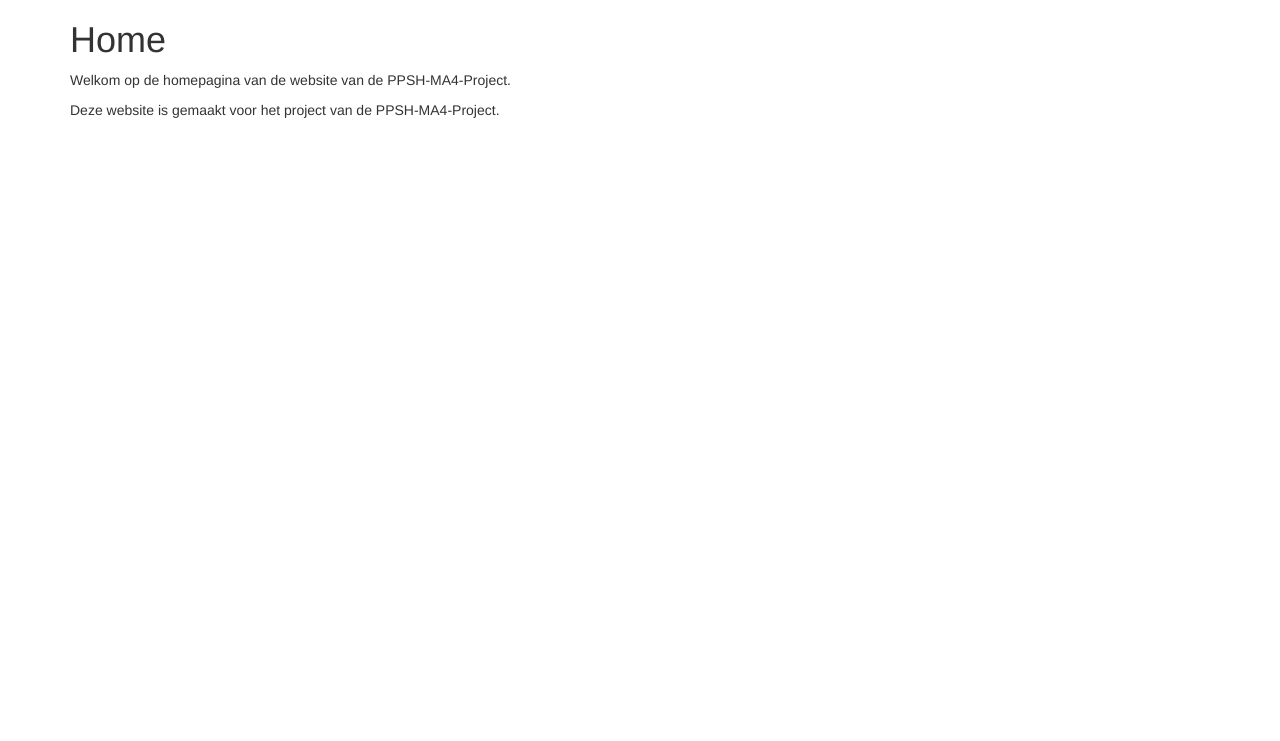
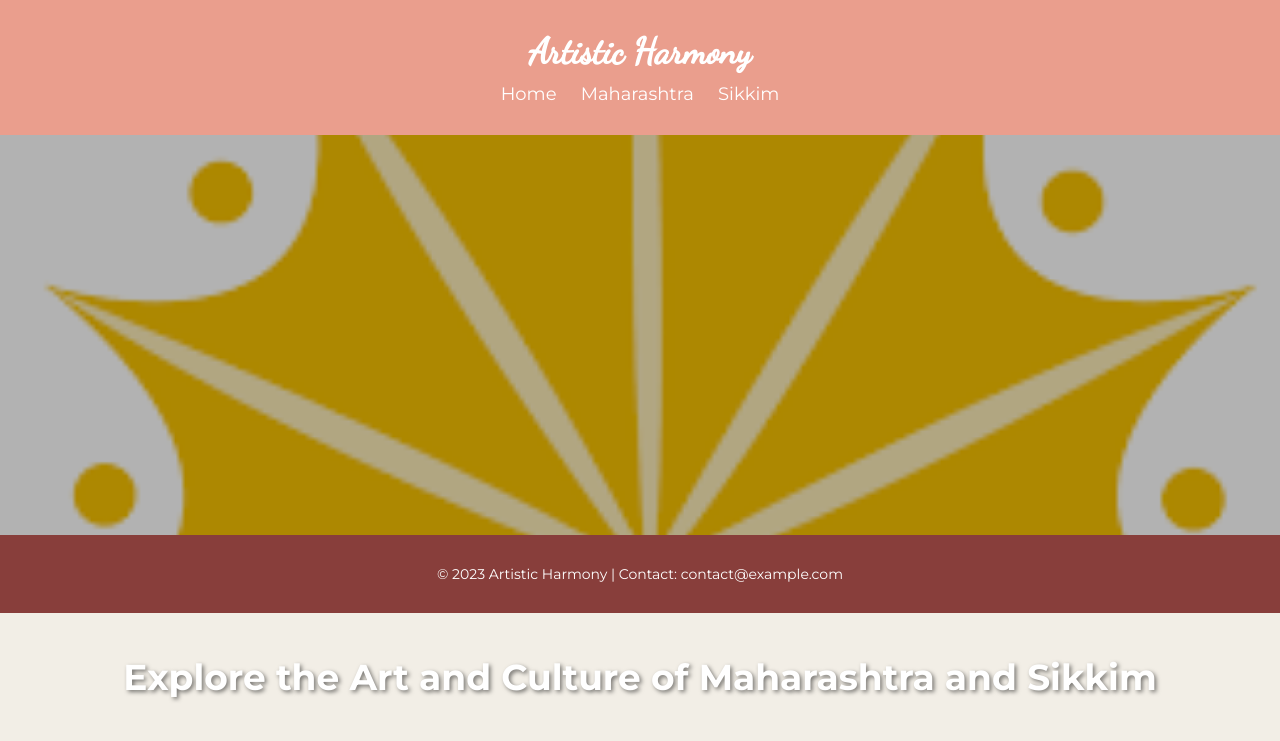
Before and after one commit to 1nv1sibl3/PPSH-MA4-Project, a Flask app: page / in a window 1280 px wide. Shown: the top 741 px of the page. Run offline with Flask 3, Linux system fonts and the light colour scheme; some libraries are stand-ins or nearby versions.

Commit message:
template 1

```diff
--- a/main.py
+++ b/main.py
@@ -7,8 +7,8 @@ from flask import *
 app = Flask("Art-Integration-MA4")
 
 # Define path ways
-app.static_folder = "./static/"
-app.template_folder = "./templates/"
+app.static_folder = "./static"
+app.template_folder = "./templates"
 
 # Routes
 @app.route("/")
@@ -18,7 +18,7 @@ def home():
 
 # Run webserver
 def run_webserver():
-    app.run(debug=True, port=5002)
+    app.run(debug=True, port=5004)
 
 if __name__ == "__main__":
     run_webserver()
--- a/static/css/home.css
+++ b/static/css/home.css
@@ -0,0 +1,107 @@
+/* Reset some default styles for consistency */
+body, h1, h2, h3, p, ul, li {
+    margin: 0;
+    padding: 0;
+}
+
+body {
+    font-family: "Montserrat", sans-serif;
+    background-color: #f2eee6; /* Warm cream background */
+}
+
+.container {
+    max-width: 1200px;
+    margin: 0 auto;
+    padding: 20px;
+}
+
+header {
+    background-color: #ea9e8d; /* Soft coral header background */
+    color: white;
+    padding: 10px 0;
+}
+
+header h1 {
+    font-family: "Dancing Script", cursive;
+    font-size: 36px;
+    text-align: center;
+    margin-bottom: 10px;
+}
+
+nav {
+    text-align: center;
+}
+
+nav ul {
+    list-style: none;
+    margin: 0;
+    padding: 0;
+}
+
+nav ul li {
+    display: inline-block;
+    margin-right: 20px;
+}
+
+nav ul li:last-child {
+    margin-right: 0;
+}
+
+nav ul li a {
+    color: white;
+    text-decoration: none;
+    font-size: 18px;
+    transition: color 0.3s;
+}
+
+nav ul li a:hover {
+    color: #eb6b5d; /* Light coral accent color on hover */
+}
+
+.hero {
+    position: relative;
+    height: 400px;
+    color: white;
+    text-align: center;
+    background-position: center;
+    background-size: cover;
+    background-color: #ea9e8d; /* Soft coral hero background */
+}
+
+.hero h2 {
+    font-size: 36px;
+    font-weight: bold;
+    padding-top: 100px;
+    text-shadow: 2px 2px 4px rgba(0, 0, 0, 0.5);
+}
+
+.overlay {
+    position: absolute;
+    top: 0;
+    left: 0;
+    width: 100%;
+    height: 100%;
+    background-color: rgba(0, 0, 0, 0.3); /* Slightly darker overlay for hero */
+}
+
+.carousel {
+    display: flex;
+    transition: transform 0.5s ease-in-out;
+}
+
+.carousel img {
+    width: 100%;
+    height: 400px;
+    object-fit: cover;
+}
+
+footer {
+    background-color: #883e3b; /* Rich maroon footer background */
+    color: white;
+    text-align: center;
+    padding: 10px 0;
+}
+
+footer p {
+    font-size: 14px;
+}
--- a/templates/home.html
+++ b/templates/home.html
@@ -1,23 +1,80 @@
 <!DOCTYPE html>
 <html lang="en">
+
 <head>
     <meta charset="UTF-8">
-    <title>Home</title>
-    <!-- Bootstrap -->
-    <link rel="stylesheet" href="https://maxcdn.bootstrapcdn.com/bootstrap/3.3.7/css/bootstrap.min.css">
-    <!-- Custom CSS -->
-    <link rel="stylesheet" type="text/css" href="{{ url_for('static', filename='/css/home.css') }}">
+    <meta name="viewport" content="width=device-width, initial-scale=1.0">
+    <title>Artistic Harmony - Maharashtra & Sikkim</title>
+    <!-- Link to your CSS file -->
+    <link rel="stylesheet" type="text/css" href="{{ url_for('static', filename='css/home.css') }}">
+    <!-- Fonts from Google Fonts -->
+    <link href="https://fonts.googleapis.com/css2?family=Dancing+Script:wght@500&family=Montserrat:wght@400;700&display=swap" rel="stylesheet">
 </head>
+
 <body>
-    <div class="container">
-        <div class="row">
-            <div class="col-xs-12">
-                <h1>Home</h1>
-                <p>Welkom op de homepagina van de website van de PPSH-MA4-Project.</p>
-                <p>Deze website is gemaakt voor het project van de PPSH-MA4-Project.</p>
+    <!-- Header -->
+    <header>
+        <div class="container">
+            <h1>Artistic Harmony</h1>
+            <nav>
+                <ul>
+                    <li><a href="#">Home</a></li>
+                    <li><a href="#">Maharashtra</a></li>
+                    <li><a href="#">Sikkim</a></li>
+                </ul>
+            </nav>
+        </div>
+    </header>
 
-            </div>
+    <!-- Hero Section -->
+    <section class="hero">
+        <div class="carousel">
+            <!-- Add carousel images here with appropriate image sources -->
+            <img src="{{ url_for('static', filename='images/school_logo_latest.png') }}" alt="Carousel Image 1">
+            <img src="{{ url_for('static', filename='images/school_logo_old_name.jpg') }}" alt="Carousel Image 2">
+            <img src="{{ url_for('static', filename='images/school_logo_purple.jpg') }}" alt="Carousel Image 3">
         </div>
-    </div>
+        <div class="overlay"></div> <!-- Semi-transparent overlay -->
+        <div class="container">
+            <h2>Explore the Art and Culture of Maharashtra and Sikkim</h2>
+        </div>
+    </section>
+
+    <!-- More sections and content can be added here -->
+
+    <!-- Footer -->
+    <footer>
+        <div class="container">
+            <p>&copy; 2023 Artistic Harmony | Contact: contact@example.com</p>
+            <!-- Add social media icons if desired -->
+        </div>
+    </footer>
+
+    <!-- Script to enable carousel functionality -->
+    <script>
+        // JavaScript for the Carousel
+        const carouselImages = document.querySelectorAll('.carousel img');
+        let currentImageIndex = 0;
+
+        function showImage(index) {
+            carouselImages.forEach(image => {
+                image.style.display = 'none';
+            });
+            carouselImages[index].style.display = 'block';
+        }
+
+        function nextImage() {
+            currentImageIndex = (currentImageIndex + 1) % carouselImages.length;
+            showImage(currentImageIndex);
+        }
+
+        function startCarousel() {
+            showImage(currentImageIndex);
+            setInterval(nextImage, 3000); // Change image every 3 seconds (adjust as desired)
+        }
+
+        startCarousel();
+    </script>
 </body>
+
 </html>
```
Also changed, not shown: templates/template.html (added, +23 -0 lines), static/images/school_logo_latest.png (added), static/images/school_logo_old_name.jpg (added), static/images/school_logo_purple.jpg (added).
